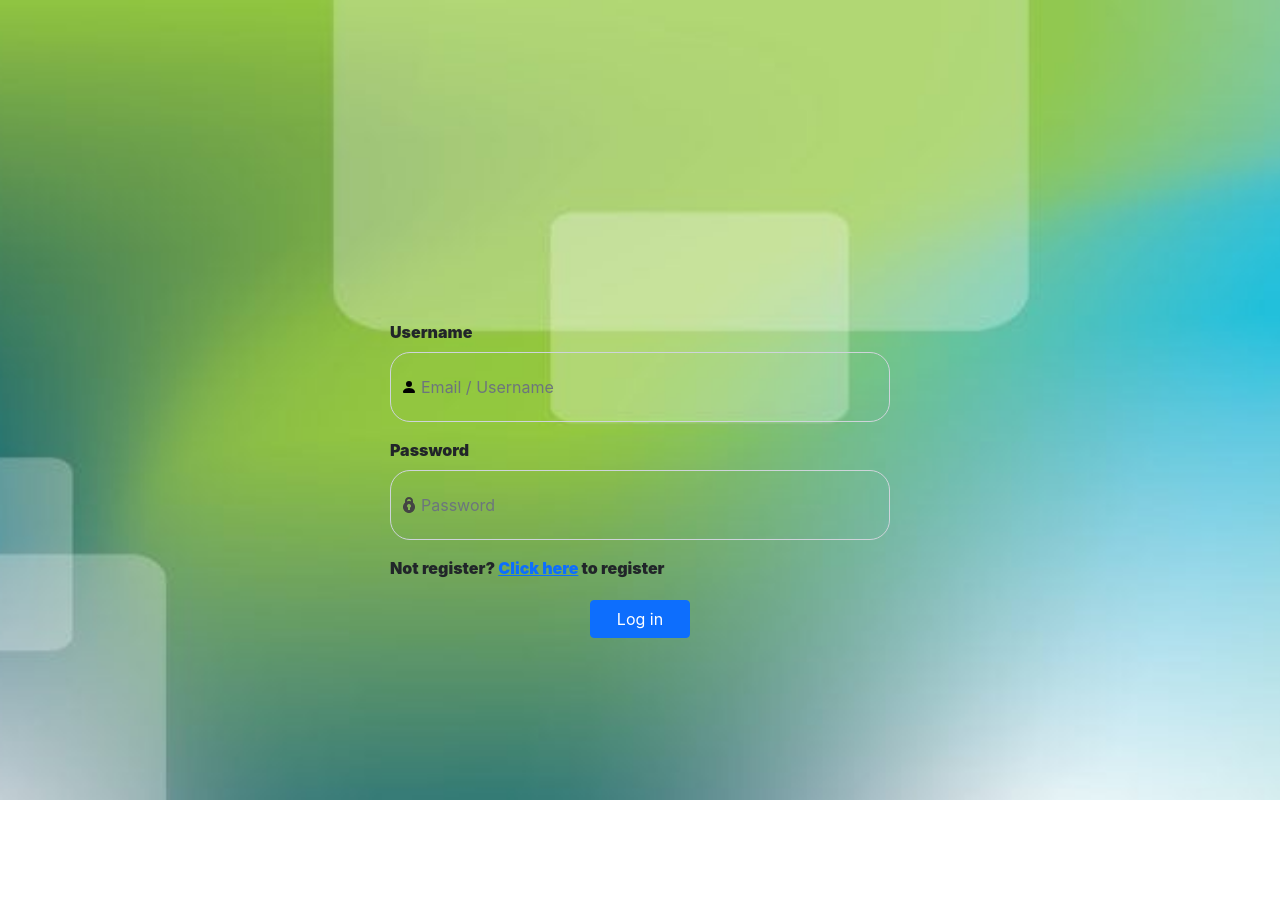
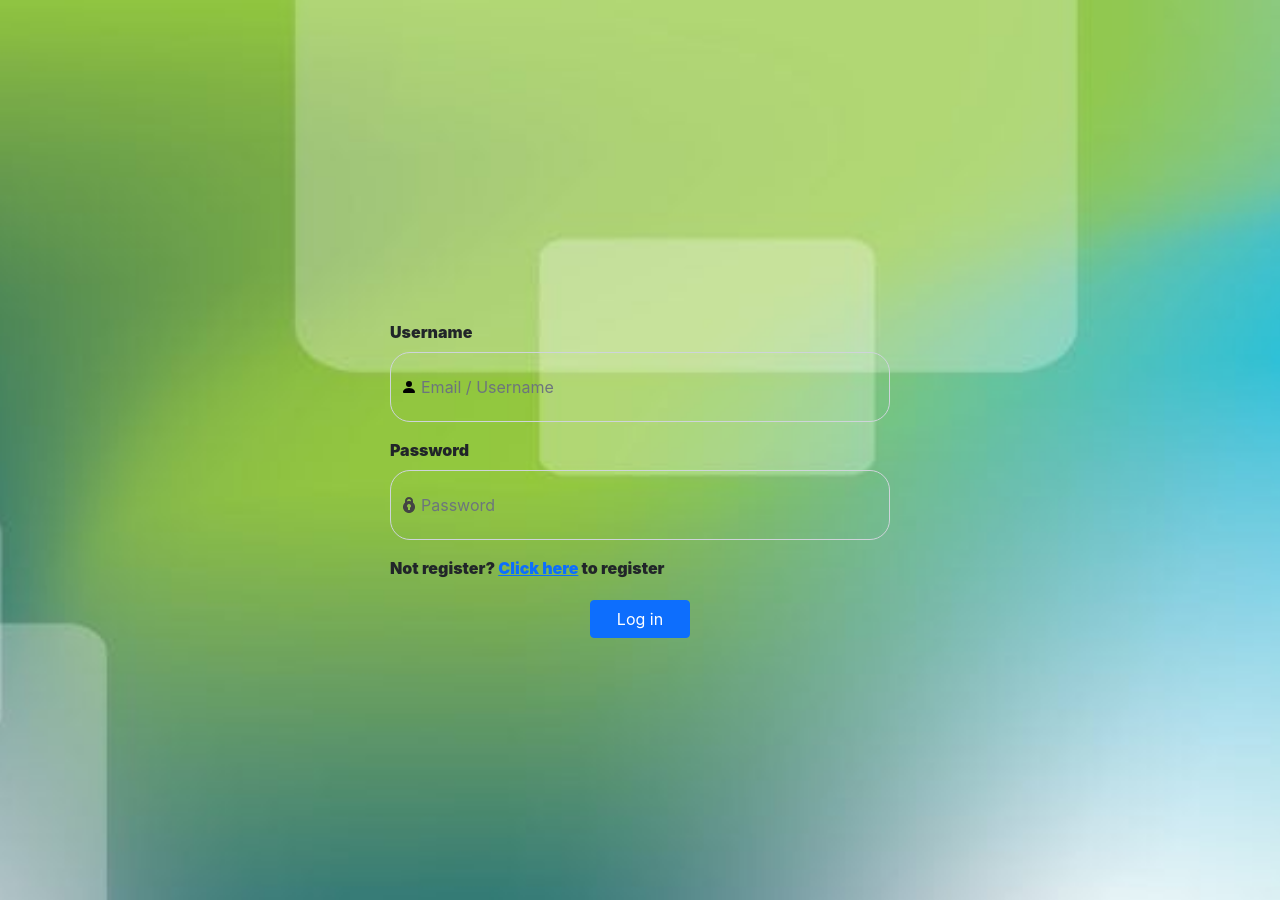
Before and after one commit to guybenr/WhatsAppWeb, a React (Create React App) app: page / in a window 1280 px wide. Before the commit the page ends 800 px from the top, so only its background shows below. Built offline with nearby package versions, Linux system fonts and the light colour scheme.

Commit message:
update
update

```diff
--- a/src/index.css
+++ b/src/index.css
@@ -8,7 +8,7 @@ body {
 
 
   background-image: url("background.jpg"); /* The image used */
-  height: 800px; /* You must set a specified height */
+  height: 900px; /* You must set a specified height */
   background-position: center; /* Center the image */
   background-repeat: no-repeat; /* Do not repeat the image */
   background-size: cover; /* Resize the background image to cover the entire container */
```
